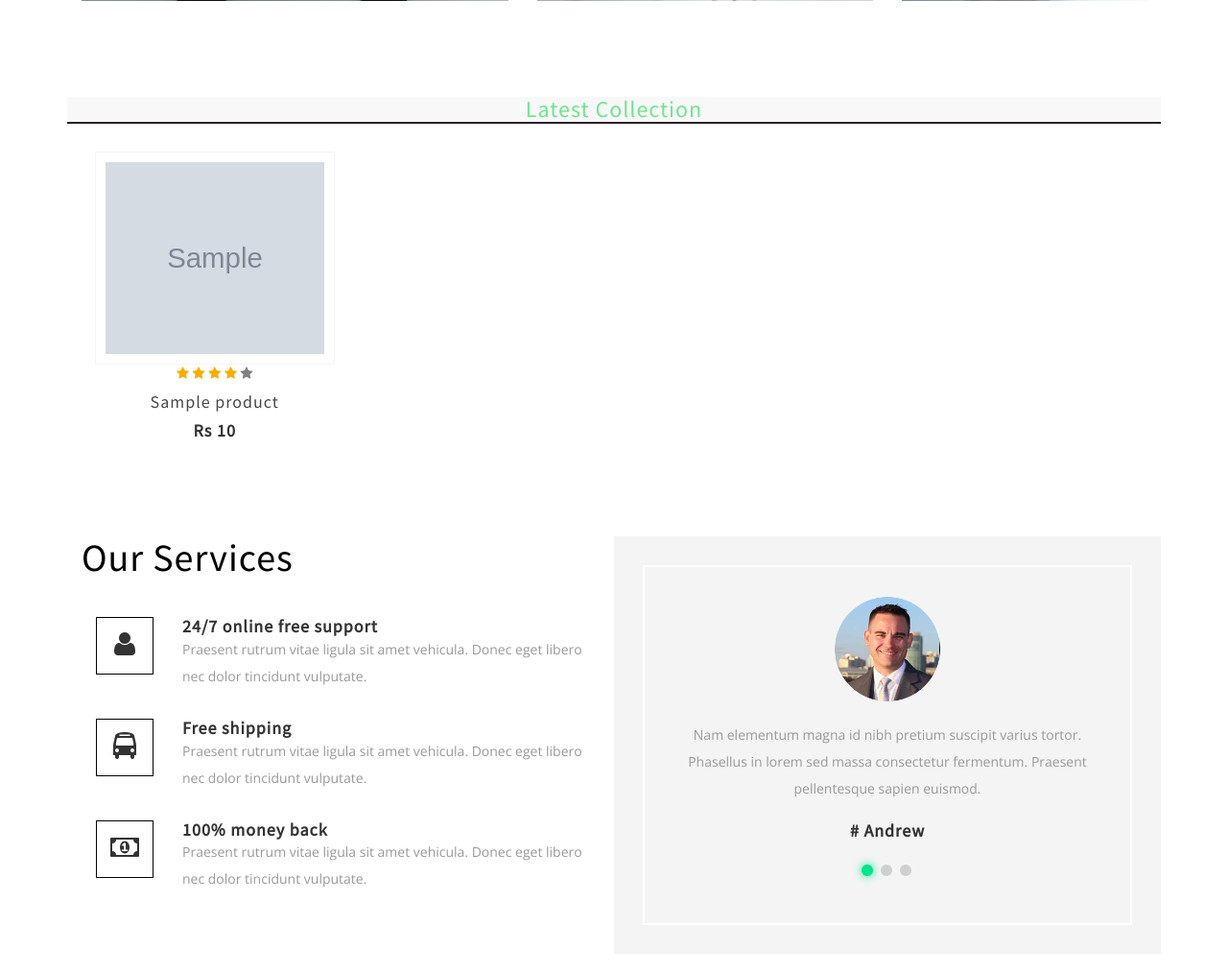
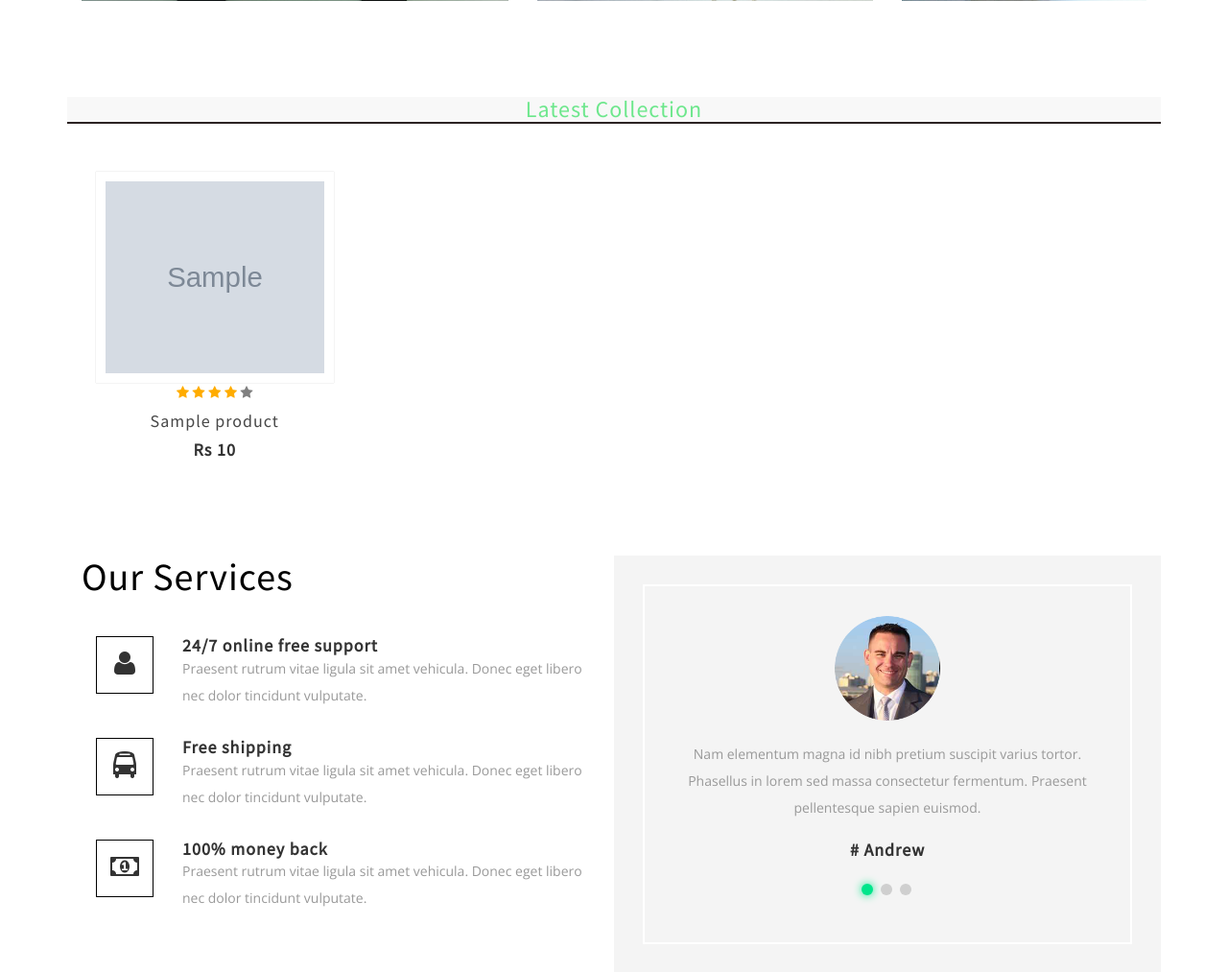
Before and after one commit to dnyanesh08/Ecommerce, a Django app: page / in a window 1280 px wide. Shown: the part 985-1998 px from the top of the page at 96% size. Run offline with Django 3.2, Linux system fonts and the light colour scheme; tables that the repository leaves empty hold one stand-in row (values such as "Sample post"); grey boxes marked "Sample" are stand-in pictures; some libraries are stand-ins or nearby versions.

Commit message:
modified style.css

```diff
--- a/assets/css/style.css
+++ b/assets/css/style.css
@@ -484,6 +484,7 @@ ul.resp-tabs-list li:nth-child(3):after{
 }
 .top-product-grids,.women-grids{
 	text-align:center;
+	padding-top:20px;
 }
 .product-img{
 	position:relative;
--- a/static/css/style.css
+++ b/static/css/style.css
@@ -484,6 +484,7 @@ ul.resp-tabs-list li:nth-child(3):after{
 }
 .top-product-grids,.women-grids{
 	text-align:center;
+	padding-top:20px;
 }
 .product-img{
 	position:relative;
```
